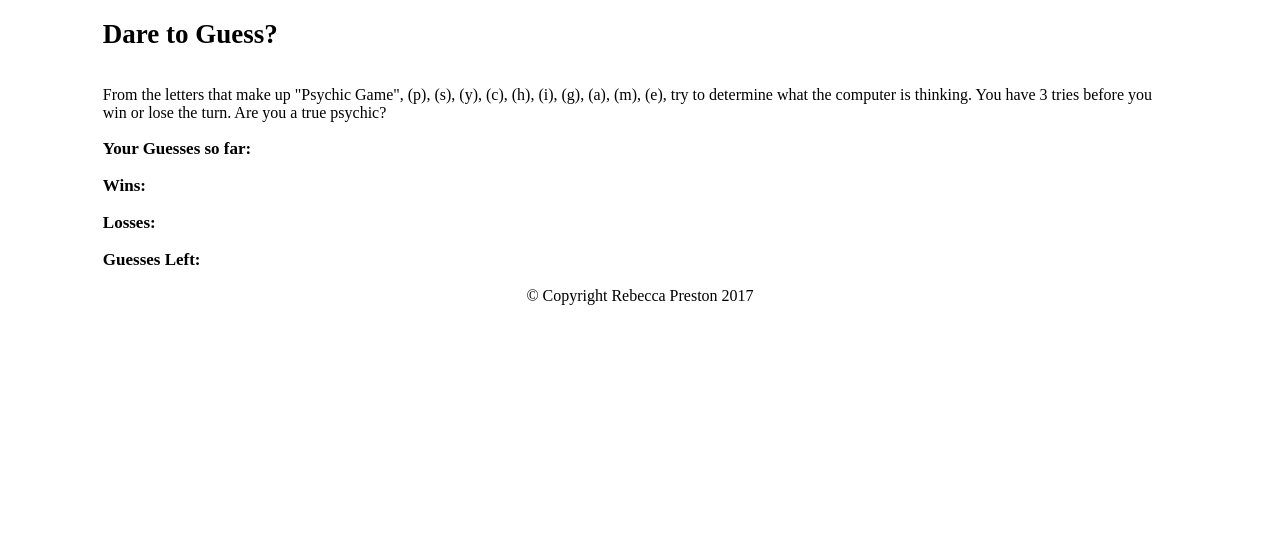
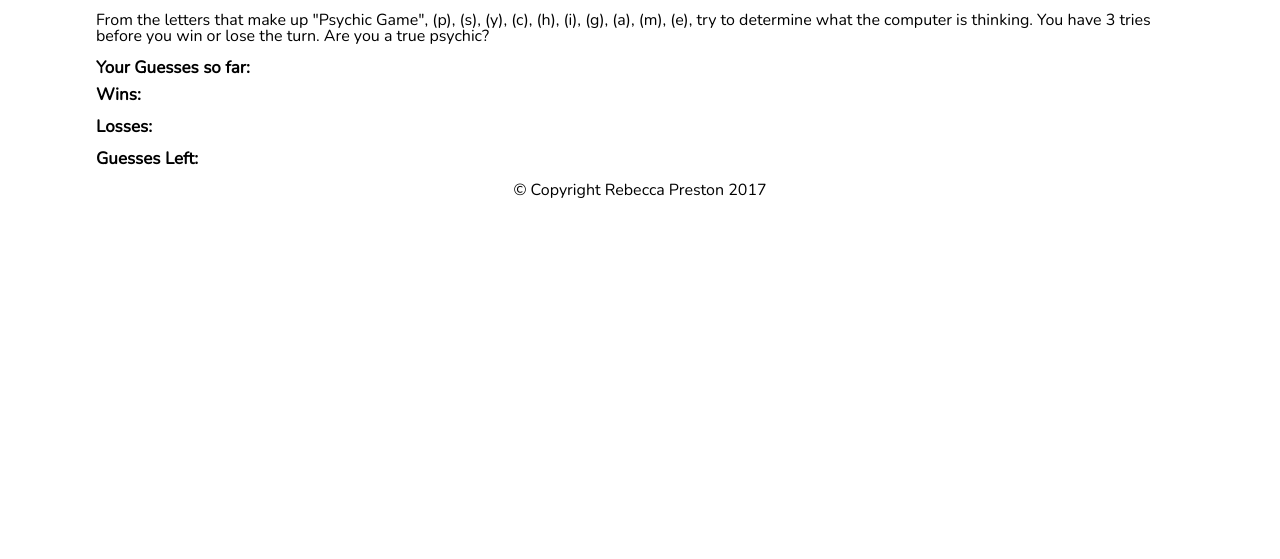
Before and after one commit to teenagegrandma/Psychic-Game, a plain HTML site: page index.html in a window 1280 px wide. Shown: the part 241-800 px from the top of the page. Drawn offline with nearby package versions, Linux system fonts and the light colour scheme.

Commit message:
first commit

```diff
--- a/assets/css/reset.css
+++ b/assets/css/reset.css
@@ -0,0 +1,48 @@
+/* http://meyerweb.com/eric/tools/css/reset/
+   v2.0 | 20110126
+   License: none (public domain)
+*/
+
+html, body, div, span, applet, object, iframe,
+h1, h2, h3, h4, h5, h6, p, blockquote, pre,
+a, abbr, acronym, address, big, cite, code,
+del, dfn, em, img, ins, kbd, q, s, samp,
+small, strike, strong, sub, sup, tt, var,
+b, u, i, center,
+dl, dt, dd, ol, ul, li,
+fieldset, form, label, legend,
+table, caption, tbody, tfoot, thead, tr, th, td,
+article, aside, canvas, details, embed,
+figure, figcaption, footer, header, hgroup,
+menu, nav, output, ruby, section, summary,
+time, mark, audio, video {
+	margin: 0;
+	padding: 0;
+	border: 0;
+	font-size: 100%;
+	font: inherit;
+	vertical-align: baseline;
+}
+/* HTML5 display-role reset for older browsers */
+article, aside, details, figcaption, figure,
+footer, header, hgroup, menu, nav, section {
+	display: block;
+}
+body {
+	line-height: 1;
+}
+ol, ul {
+	list-style: none;
+}
+blockquote, q {
+	quotes: none;
+}
+blockquote:before, blockquote:after,
+q:before, q:after {
+	content: '';
+	content: none;
+}
+table {
+	border-collapse: collapse;
+	border-spacing: 0;
+}
--- a/assets/css/style.css
+++ b/assets/css/style.css
@@ -1,14 +1,15 @@
-@import url('');
+@import url('https://fonts.googleapis.com/css?family=Nunito');
+');
 
 body {
-	font-family:
+	font-family: 'Nunito', sans-serif;
 	font-size: 16px;
 	background: url("");
 }
 
 h1, h2, h3, h4, h5, h6 {
-	font-family:
-	font-weight:
+	font-family: 'Nunito', sans-serif;
+	font-weight: 750;
 }
 
 h1 {
@@ -58,7 +59,12 @@ h4 {
 	margin: 15px 0;
 }
 
+p {
+	font-family: 'Nunito', sans-serif;
+}
+
 footer {
 	margin: 0 auto;
 	text-align: center;
+	font-family: 'Nunito', sans-serif;
 }
--- a/assets/javascript/game.js
+++ b/assets/javascript/game.js
@@ -1,16 +1,20 @@
 var choices = ['p', 's', 'y', 'c', 'h', 'i', 'g', 'a', 'm', 'e'];
 var playerChoice = '';
-var computerchoice = getRandomInt(0, 9);
+var computerChoice = getRandomInt(0, 9);
 var totalWins = 0;
 var totalLosses = 0;
 var guessesLeft = 3;
 
-var choiceLetters = ["p", "s", "y", "c", "h", "i", "g", "a", "m", "e"];
+var choiceLetters = ['p', 's', 'y', 'c', 'h', 'i', 'g', 'a', 'm', 'e'];
+for (var i = choiceLetters.length - 1; i >= 0; i--) {
+	console.log(choiceLetters[i])
+}
+
 
 var yourChoices = [];
 
 function getRandomInt(min, max) {
-	var random = Math.floor(Math.random() * (max - min)) + min;
+	var random = Math.floor(Math.random() * (max - min + 1) + min);
 	var letter = choiceLetters[random];
 	return letter
 }
@@ -38,6 +42,7 @@ document.onkeyup = function(event) {
 		if(playerChoice === computerChoice) {
 			totalWins ++;
 			guessesLeft = 3;
+			playerChoice = [];
 		}else {
 			guessesLeft--;
 			yourChoices.push(playerChoice);
@@ -45,6 +50,7 @@ document.onkeyup = function(event) {
 		if( guessesLeft === 0){
 			totalLosses++
 			guessesLeft = 3;
+			playerChoice = [];
 		}
 	}
 
```
Also changed, not shown: 2 other files.
